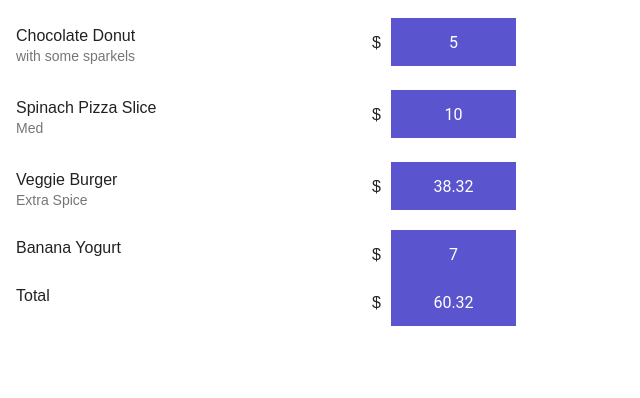
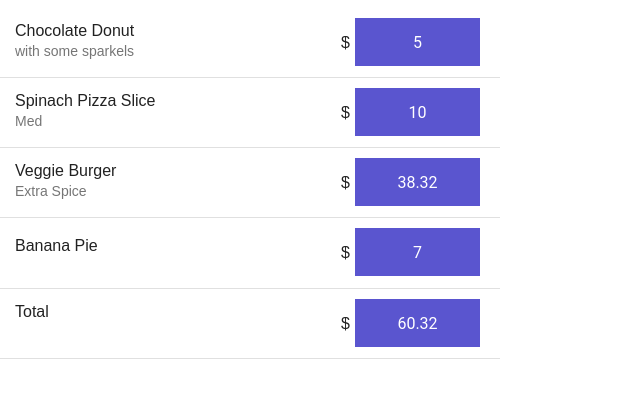
Before and after one commit to revanth0212/react-charges-table, a React (Create React App) app: page / in a window 1280 px wide. Shown: the top 398 px of the page, without its empty margins (0-640 px from the left). Built offline with nearby package versions, Linux system fonts and the light colour scheme.

Commit message:
Added divider.

```diff
--- a/src/App.js
+++ b/src/App.js
@@ -2,6 +2,8 @@ import React, { Component } from 'react'
 import MuiThemeProvider from 'material-ui/styles/MuiThemeProvider'
 
 import ChargesTable from './Charges Table'
+
+const BananaPie = () => <div style={{ paddingTop: '5px' }}>Banana Pie</div>
 
 const sampleData = {
   chargesConfig: [
@@ -27,14 +29,15 @@ const sampleData = {
       value: 38.32,
     },
     {
-      name: 'yogurt',
-      primaryText: 'Banana Yogurt',
+      name: 'bananaPie',
+      primaryText: <BananaPie />,
       disabled: false,
       value: 7,
     },
   ],
 }
 
+/* eslint-disable react/prefer-stateless-function */
 class App extends Component {
   render() {
     return (
@@ -44,5 +47,6 @@ class App extends Component {
     )
   }
 }
+/* eslint-enable react/prefer-stateless-function */
 
 export default App
--- a/src/Charges Table/ChargeRow.js
+++ b/src/Charges Table/ChargeRow.js
@@ -10,7 +10,7 @@ import type { ChargeRowPropTypes } from './ChargesTable.types'
 const ChargeRow = ({
   name,
   primaryText,
-  secondaryText = '',
+  secondaryText = ' ',
   disabled,
   value,
   onChargeChange,
@@ -21,7 +21,7 @@ const ChargeRow = ({
     primaryText={primaryText}
     secondaryText={secondaryText}
     disabled
-    style={{ minWidth: '350px', maxWidth: '500px' }}
+    style={{ minHeight: '40px', padding: '15px' }}
     rightIcon={
       <CurrencyField
         name={name}
--- a/src/Charges Table/ChargesTable.view.js
+++ b/src/Charges Table/ChargesTable.view.js
@@ -2,20 +2,24 @@
 
 import React from 'react'
 import List from 'material-ui/List'
+import Divider from 'material-ui/Divider'
 
 import ChargeRow from './ChargeRow'
 
 import type { ChargesTableViewPropTypes } from './ChargesTable.types'
 
 const ChargesTableView = ({ chargesConfig, onChargeChange, currencyCode }: ChargesTableViewPropTypes) => (
-  <List>
+  <List style={{ minWidth: '350px', maxWidth: '500px', minHeight: '100px' }}>
     {chargesConfig.map((chargeConfig, index) => (
+      <div key={chargeConfig.name}>
         <ChargeRow
           key={chargeConfig.name}
           {...chargeConfig}
           onChargeChange={onChargeChange(index)}
           currencyCode={currencyCode}
         />
+        <Divider />
+      </div>
     ))}
   </List>
 )
--- a/src/Charges Table/CurrencyField.js
+++ b/src/Charges Table/CurrencyField.js
@@ -13,11 +13,12 @@ const CurrencyField = ({ name, value = 0, onChargeChange, disabled = false, curr
       value={value}
       disabled={disabled}
       onChange={(event, newValue) => onChargeChange(newValue)}
-      style={{ paddingLeft: '10px', width: '125px', marginTop: '-10px' }}
+      style={{ paddingLeft: '10px', width: '125px' }}
       inputStyle={{
         textAlign: 'center',
         backgroundColor: 'rgba(21, 13, 187, 0.7)',
         color: 'rgba(255, 255, 255, 1)',
+        margin: '-5px',
       }}
       underlineShow={false}
       type="number"
```
Lines whose indentation alone changed are shown as unchanged.
